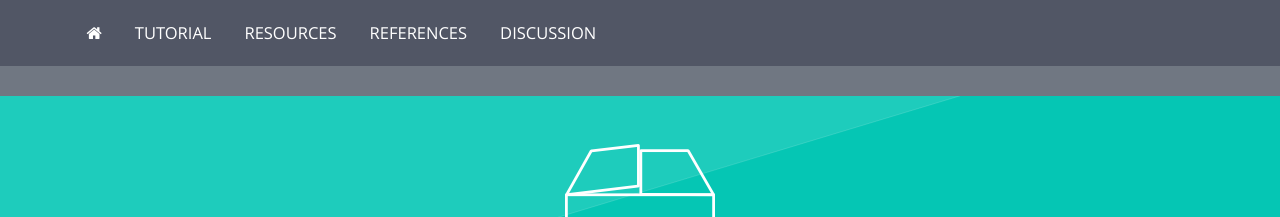
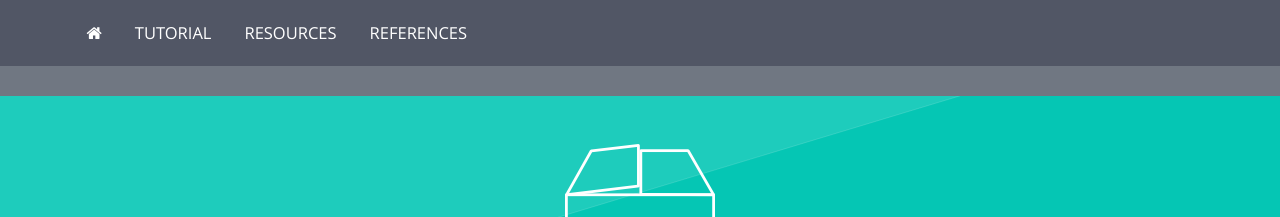
Before and after one commit to doztrock/doztrock.github.io, a Jekyll site: the page built from index.md, in a window 1280 px wide. Shown: the top 217 px of the page. Built offline with Jekyll 4.4.1, drawn with Linux system fonts in a browser that asks for light colours; nearby versions of some CDN libraries; our own code applies the rules of GitHub Pages for plain Markdown files.

Commit message:
Eliminado enlace de discussion

```diff
--- a/_includes/navigation.html
+++ b/_includes/navigation.html
@@ -17,20 +17,18 @@
 				</li>
 				{% for module in site.data.course.modules %}
 				{% assign first_post = site.categories[module]|reverse|first %}
-					<li class="dropdown {% if page.categories[1] == module %}active{% endif %} {% if forloop.first %}first{% endif %} {% if forloop.last %}last{% endif %}">
-						<a href="{{ site.baseurl }}{{ first_post.url }}"
-						   class="dropdown-item">
+				<li
+					class="dropdown {% if page.categories[1] == module %}active{% endif %} {% if forloop.first %}first{% endif %} {% if forloop.last %}last{% endif %}">
+					<a href="{{ site.baseurl }}{{ first_post.url }}" class="dropdown-item">
 						{{ module }}
 					</a>
 				</li>
 				{% endfor %}
-				<li>
-					<a href="http://community.p2pu.org/" target="_blank">Discussion</a>
-				</li>
 			</ul>
 			{% if site.github.owner_name == 'p2pu' %}
 			<ul class="p2pu-logo">
-				<li><a class="p2pu-tab" href="https://www.p2pu.org/"><img src="{{ site.baseurl }}/img/logo.png" alt="{{ site.title }}" /></a></li>
+				<li><a class="p2pu-tab" href="https://www.p2pu.org/"><img src="{{ site.baseurl }}/img/logo.png"
+							alt="{{ site.title }}" /></a></li>
 			</ul>
 			{% endif %}
 		</div>
```
Lines whose indentation alone changed are shown as unchanged.
